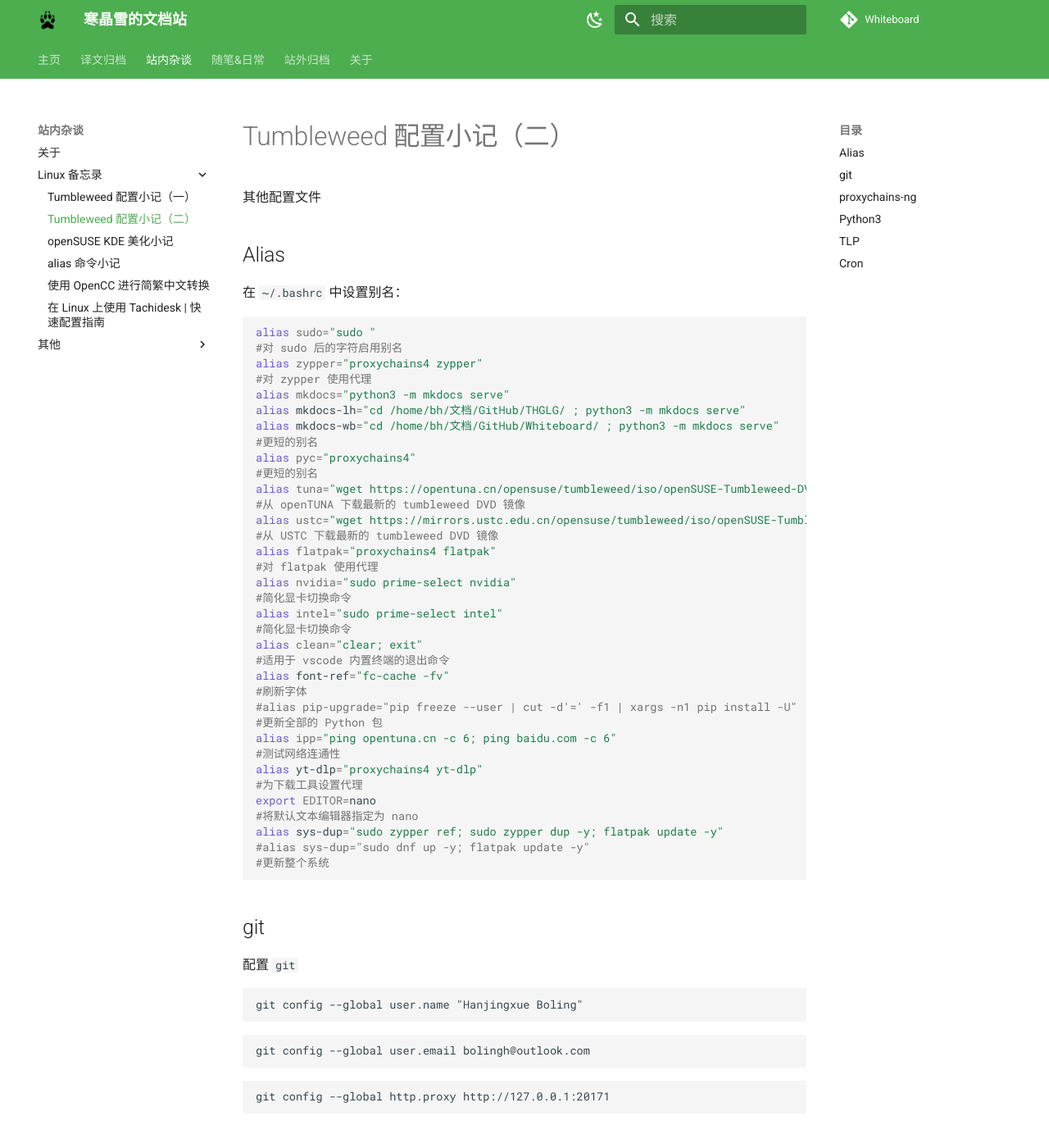
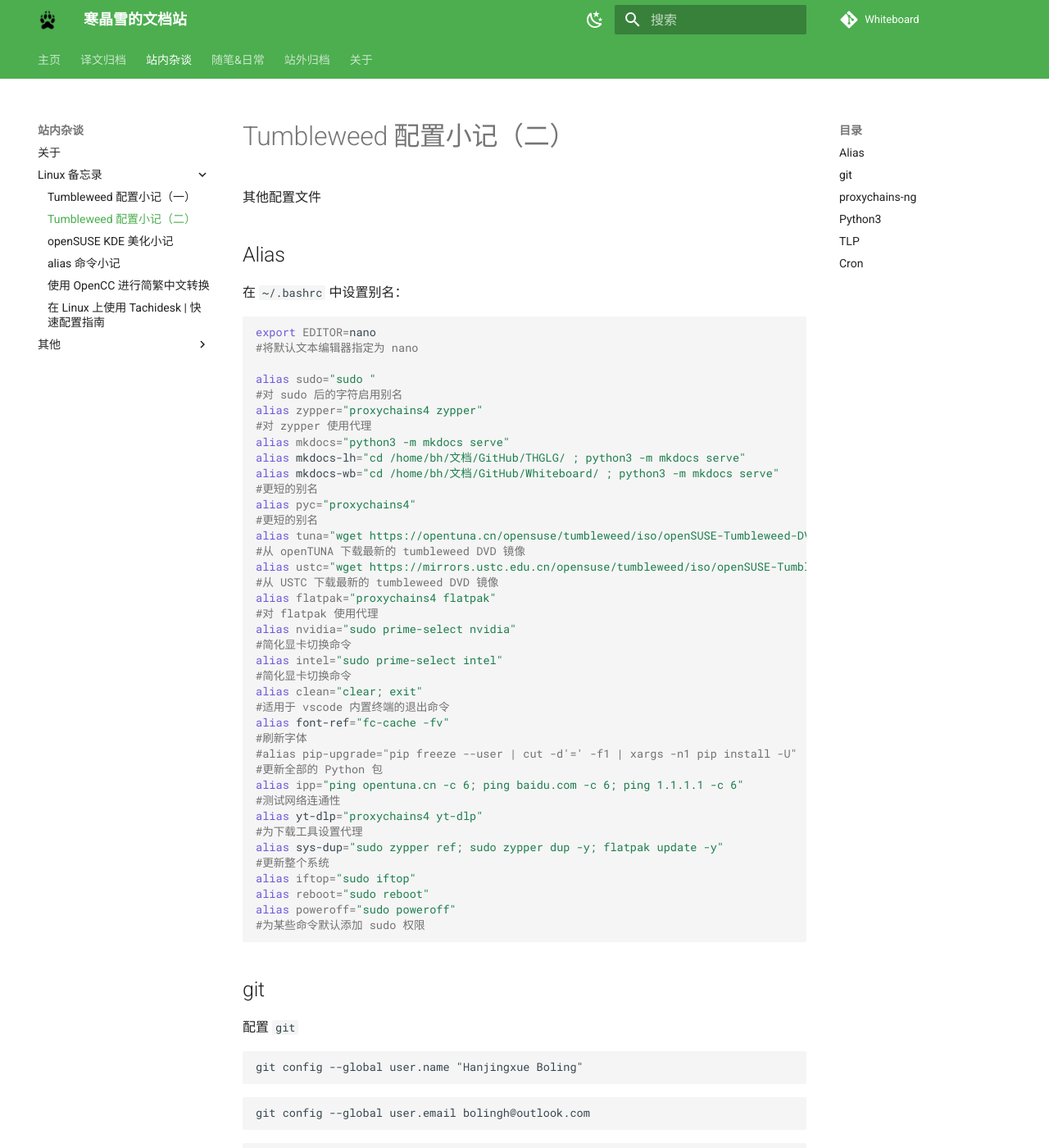
Before and after one commit to Hanjingxue-Boling/Whiteboard, an MkDocs documentation site: the page built from docs/essay/memo/other-configs.md, in a window 1280 px wide and 1400 px high. Shown: the whole window at 82% size. Built offline with MkDocs 1.6.1 and Material for MkDocs 9.7.7, drawn with Linux system fonts in a browser that asks for light colours; comment, search, counter and statistics services are not loaded.

Commit message:
2022-06-05-01

````diff
--- a/docs/essay/memo/other-configs.md
+++ b/docs/essay/memo/other-configs.md
@@ -7,6 +7,9 @@
 在 `~/.bashrc` 中设置别名：
 
 ```shell
+export EDITOR=nano
+#将默认文本编辑器指定为 nano
+
 alias sudo="sudo "
 #对 sudo 后的字符启用别名
 alias zypper="proxychains4 zypper"
@@ -17,9 +20,9 @@
 #更短的别名
 alias pyc="proxychains4"
 #更短的别名
-alias tuna="wget https://opentuna.cn/opensuse/tumbleweed/iso/openSUSE-Tumbleweed-DVD-x86_64-Current.iso"
+alias tuna="wget https://opentuna.cn/opensuse/tumbleweed/iso/openSUSE-Tumbleweed-DVD-x86_64-Current.iso && wget https://opentuna.cn/opensuse/tumbleweed/iso/openSUSE-Tumbleweed-DVD-x86_64-Current.iso.sha256 "
 #从 openTUNA 下载最新的 tumbleweed DVD 镜像
-alias ustc="wget https://mirrors.ustc.edu.cn/opensuse/tumbleweed/iso/openSUSE-Tumbleweed-DVD-x86_64-Current.iso"
+alias ustc="wget https://mirrors.ustc.edu.cn/opensuse/tumbleweed/iso/openSUSE-Tumbleweed-DVD-x86_64-Current.iso && wget https://mirrors.ustc.edu.cn/opensuse/tumbleweed/iso/openSUSE-Tumbleweed-DVD-x86_64-Current.iso.sha256 "
 #从 USTC 下载最新的 tumbleweed DVD 镜像
 alias flatpak="proxychains4 flatpak"
 #对 flatpak 使用代理
@@ -33,15 +36,16 @@
 #刷新字体
 #alias pip-upgrade="pip freeze --user | cut -d'=' -f1 | xargs -n1 pip install -U"
 #更新全部的 Python 包
-alias ipp="ping opentuna.cn -c 6; ping baidu.com -c 6"
+alias ipp="ping opentuna.cn -c 6; ping baidu.com -c 6; ping 1.1.1.1 -c 6"
 #测试网络连通性
 alias yt-dlp="proxychains4 yt-dlp"
 #为下载工具设置代理
-export EDITOR=nano
-#将默认文本编辑器指定为 nano
 alias sys-dup="sudo zypper ref; sudo zypper dup -y; flatpak update -y"
-#alias sys-dup="sudo dnf up -y; flatpak update -y"
 #更新整个系统
+alias iftop="sudo iftop"
+alias reboot="sudo reboot"
+alias poweroff="sudo poweroff"
+#为某些命令默认添加 sudo 权限
 ```
 
 ## git
````
Also changed, not shown: docs/essay/main/images/2022-06-04.png (added).
